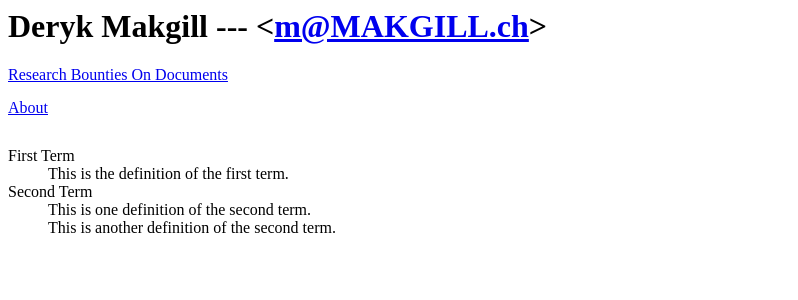
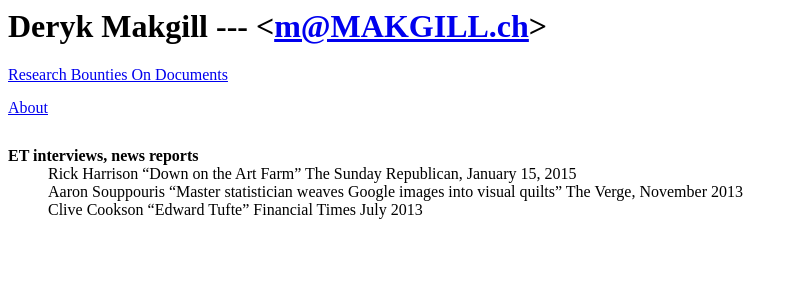
Before and after one commit to derykmakgill/website, a Jekyll site: the page built from index.md, in a window 1280 px wide. Shown: the top 300 px of the page, without its empty margins (0-798 px from the left). Built offline with Jekyll 4.4.1, drawn with Linux system fonts in a browser that asks for light colours.

Commit message:
Update index.md

```diff
--- a/index.md
+++ b/index.md
@@ -10,10 +10,7 @@ layout: default
    <div><div class="pd"><a href="/about">About</a></div> </div>
 </div>
 
-
-First Term
-: This is the definition of the first term.
-
-Second Term
-: This is one definition of the second term.
-: This is another definition of the second term.
+**ET interviews, news reports**
+: Rick Harrison "Down on the Art Farm" The Sunday Republican, January 15, 2015
+: Aaron Souppouris "Master statistician weaves Google images into visual quilts" The Verge, November 2013
+: Clive Cookson "Edward Tufte" Financial Times July 2013
```
